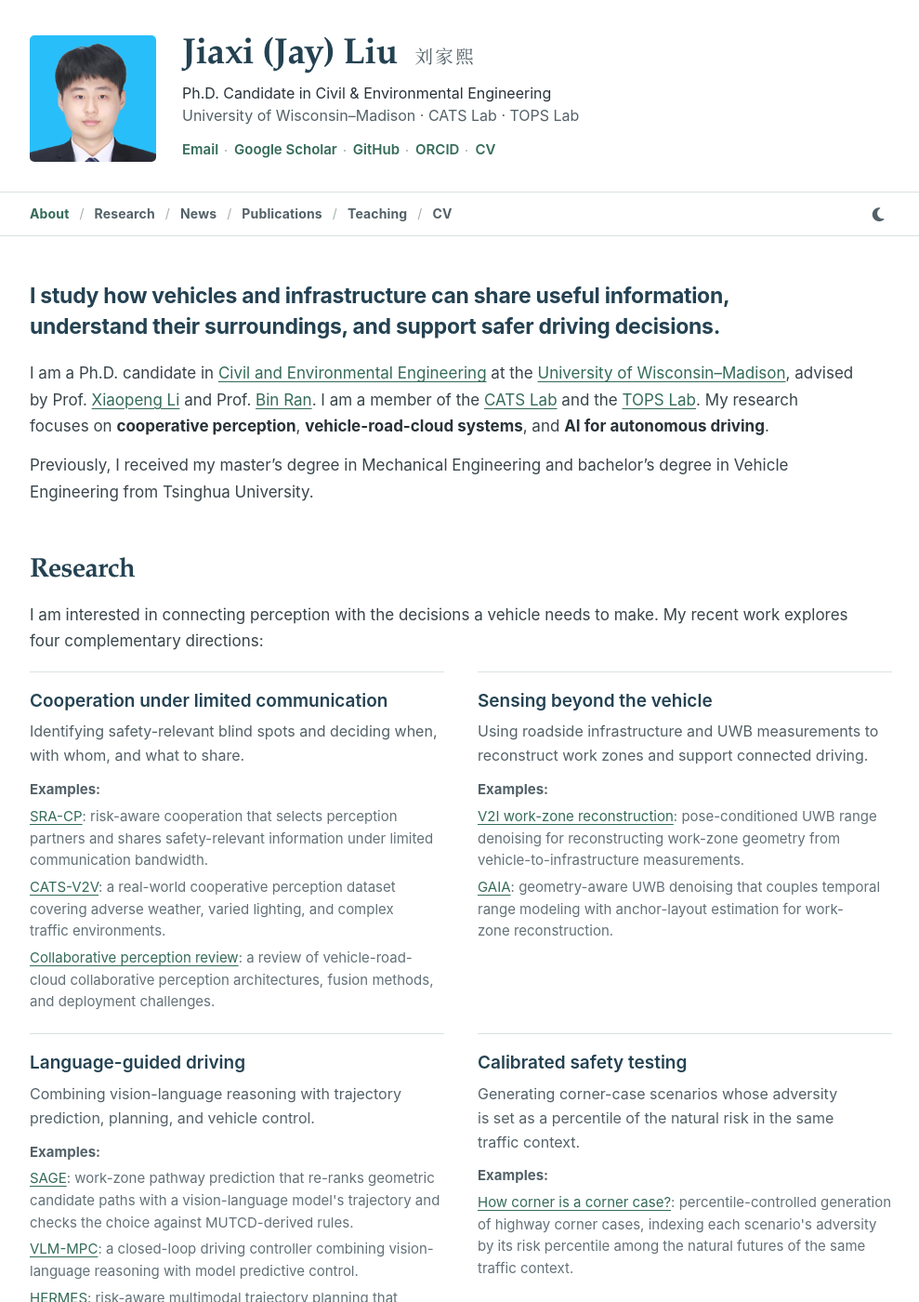
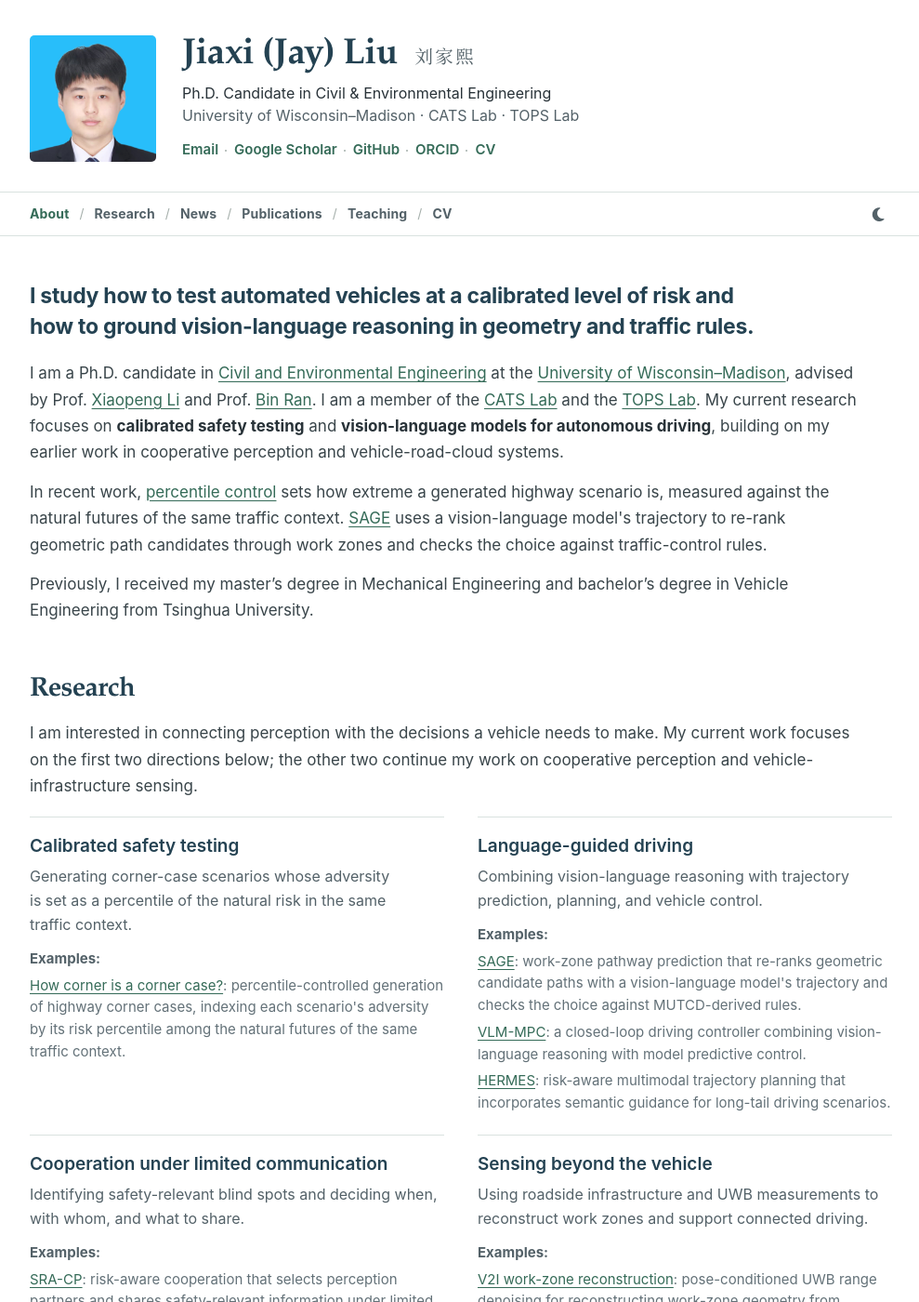
Before and after one commit to hhjj233/hhjj233.github.io, a Jekyll site: the page built from _pages/about.md, in a window 1280 px wide and 1400 px high. Shown: the whole window at 93% size, without its empty margins (144-1133 px from the left). Built offline with Jekyll 4.4.1, drawn with Linux system fonts in a browser that asks for light colours; some of the changed text lies outside the part shown.

Commit message:
Shift the stated research focus to calibrated testing and VLM driving
- Rewrite the homepage lead and bio around calibrated safety testing and
  vision-language models, with a short paragraph on percentile control
  and SAGE; cooperative perception is described as earlier work
- Put the testing and language directions first in the research cards
  and topic filters
- Update the page title, site and publications descriptions, and the CV
  research summary

Co-Authored-By: Claude Opus 5.5 <noreply@anthropic.com>

```diff
--- a/_config.yml
+++ b/_config.yml
@@ -12,7 +12,7 @@ site_theme               : "default" # the available themes options are "default
 title                    : "Jiaxi (Jay) Liu"
 title_separator          : "-"
 name                     : &name "Jiaxi (Jay) Liu"
-description              : &description "Jiaxi (Jay) Liu — Ph.D. candidate at UW–Madison researching cooperative perception, vehicle-road-cloud systems, and autonomous driving."
+description              : &description "Jiaxi (Jay) Liu — Ph.D. candidate at UW–Madison researching calibrated safety testing and vision-language models for autonomous driving, building on work in cooperative perception."
 url                      : https://hhjj233.github.io # The base hostname & protocol for your site e.g. "https://[your GitHub username].github.io",
                                                            # or if you already have some other page hosted on Github then use "https://[your GitHub username].github.io/[Your Repo Name]"
 baseurl                  : "" # the subpath of your site, e.g. "/blog"
--- a/_pages/about.md
+++ b/_pages/about.md
@@ -1,10 +1,10 @@
 ---
 layout: academic
 permalink: /
-title: "Cooperative perception for safer autonomous driving"
+title: "Calibrated safety testing and vision-language driving"
 home: true
 author_profile: true
-excerpt: "Jiaxi (Jay) Liu, Ph.D. candidate in Civil and Environmental Engineering at UW–Madison. Research on cooperative perception, connected transportation, and AI for autonomous driving."
+excerpt: "Jiaxi (Jay) Liu, Ph.D. candidate in Civil and Environmental Engineering at UW–Madison. Research on calibrated safety testing and vision-language models for autonomous driving, building on work in cooperative perception."
 redirect_from:
   - /about/
   - /about.html
@@ -12,15 +12,18 @@ redirect_from:
 {% assign cv = site.data.cv %}
 <section class="content-section bio-section" id="about" aria-labelledby="about-title">
   <h2 class="sr-only" id="about-title">About</h2>
-  <p class="bio-lead">I study how vehicles and infrastructure can share useful information, understand their surroundings, and support safer driving decisions.</p>
+  <p class="bio-lead">I study how to test automated vehicles at a calibrated level of risk and how to ground vision-language reasoning in geometry and traffic rules.</p>
   {% assign phd = cv.education | where: 'studyType', 'Ph.D.' | first %}
-  <p>I am a Ph.D. candidate in <a href="https://engineering.wisc.edu/departments/civil-environmental-engineering/">Civil and Environmental Engineering</a> at the <a href="https://www.wisc.edu/">University of Wisconsin–Madison</a>, advised by {% include advisor-list.html advisors=phd.advisors %}. I am a member of {% for lab in cv.basics.labs %}{% if forloop.index > 1 %}{% if forloop.last %} and {% else %}, {% endif %}{% endif %}the <a href="{{ lab.url }}">{{ lab.name }}</a>{% endfor %}. My research focuses on <strong>cooperative perception</strong>, <strong>vehicle-road-cloud systems</strong>, and <strong>AI for autonomous driving</strong>.</p>
+  <p>I am a Ph.D. candidate in <a href="https://engineering.wisc.edu/departments/civil-environmental-engineering/">Civil and Environmental Engineering</a> at the <a href="https://www.wisc.edu/">University of Wisconsin–Madison</a>, advised by {% include advisor-list.html advisors=phd.advisors %}. I am a member of {% for lab in cv.basics.labs %}{% if forloop.index > 1 %}{% if forloop.last %} and {% else %}, {% endif %}{% endif %}the <a href="{{ lab.url }}">{{ lab.name }}</a>{% endfor %}. My current research focuses on <strong>calibrated safety testing</strong> and <strong>vision-language models for autonomous driving</strong>, building on my earlier work in cooperative perception and vehicle-road-cloud systems.</p>
+  {% assign corner = cv.publications | where: 'id', 'corner-percentile' | first %}
+  {% assign sage = cv.publications | where: 'id', 'sage' | first %}
+  <p>In recent work, <a href="{{ corner.project }}">percentile control</a> sets how extreme a generated highway scenario is, measured against the natural futures of the same traffic context. <a href="{{ sage.project }}">SAGE</a> uses a vision-language model's trajectory to re-rank geometric path candidates through work zones and checks the choice against traffic-control rules.</p>
   <p>Previously, I received my master’s degree in Mechanical Engineering and bachelor’s degree in Vehicle Engineering from Tsinghua University.</p>
 </section>
 
 <section class="content-section" id="research" aria-labelledby="research-title">
   <h2 id="research-title">Research</h2>
-  <p class="section-intro">I am interested in connecting perception with the decisions a vehicle needs to make. My recent work explores four complementary directions:</p>
+  <p class="section-intro">I am interested in connecting perception with the decisions a vehicle needs to make. My current work focuses on the first two directions below; the other two continue my work on cooperative perception and vehicle-infrastructure sensing.</p>
   <div class="research-grid">
     {% for interest in cv.interests %}
     <article class="research-card">
--- a/_pages/publications.html
+++ b/_pages/publications.html
@@ -3,7 +3,7 @@ layout: academic
 title: "Publications"
 permalink: /publications/
 author_profile: true
-excerpt: "Publications and preprints by Jiaxi (Jay) Liu on cooperative perception, vehicle-road-cloud systems, and autonomous driving."
+excerpt: "Publications and preprints by Jiaxi (Jay) Liu on safety testing, vision-language models, and cooperative perception for autonomous driving."
 ---
 <p class="page-intro">All publications, grouped by type. For citation information, visit my <a href="{{ site.author.googlescholar | escape }}">Google Scholar profile</a>.</p>
 {% assign sorted_publications = site.data.cv.publications | sort: 'releaseDate' | reverse %}
```
Also changed, not shown: _data/cv.json (+22 -22 lines).
